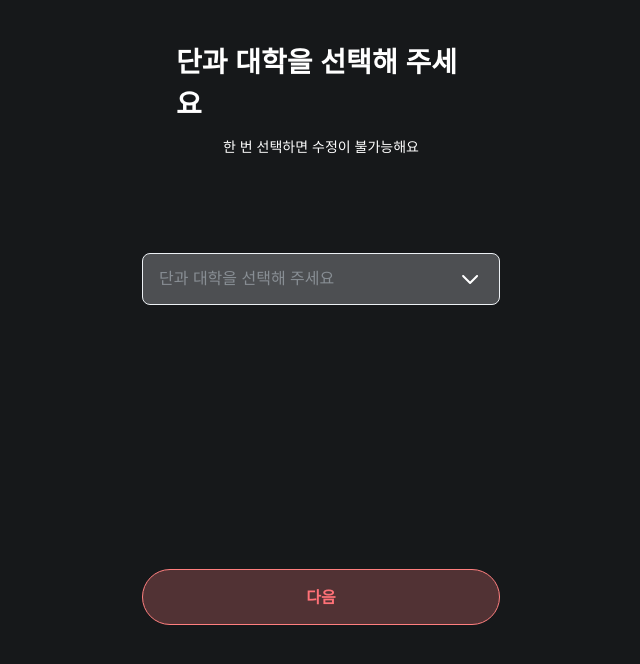
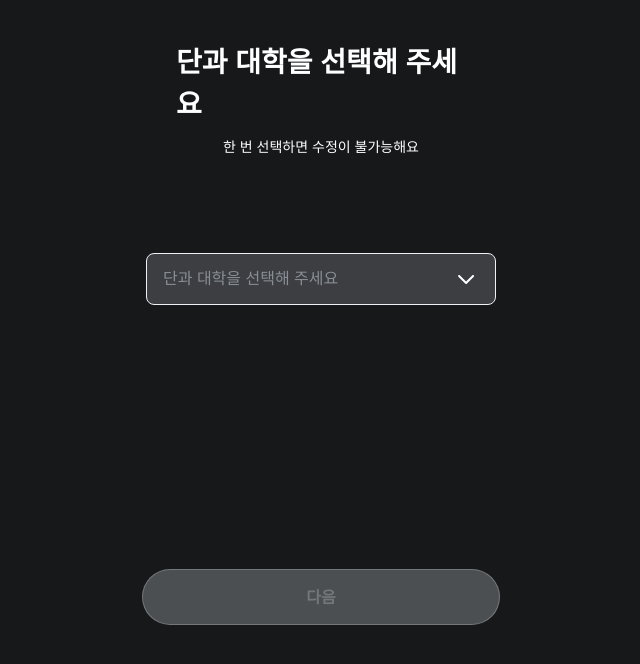
Before and after one commit to ocahs9/nightlab-frontend, a React (Vite) app: page /profile-setup in a window 1280 px wide. Shown: the top 664 px of the page, without its empty margins (319-959 px from the left). Built offline with nearby package versions, Linux system fonts and the light colour scheme; a web font is replaced by a local one.

Commit message:
feat: DropDown 스텝 구현 완

```diff
--- a/package.json
+++ b/package.json
@@ -14,6 +14,7 @@
     "@vitejs/plugin-react": "^4.3.1",
     "axios": "^1.7.2",
     "jotai": "^2.9.1",
+    "prop-types": "^15.8.1",
     "react": "^18.3.1",
     "react-dom": "^18.3.1",
     "react-router-dom": "^6.25.1",
--- a/src/assets/svgs/index.js
+++ b/src/assets/svgs/index.js
@@ -1 +1,2 @@
 export { default as IcArrowBottom } from './icon_arrow_bottom.svg?react';
+export { default as IcArrowBottomRed } from "./icon_arrow_bottom_red.svg?react";
--- a/src/pages/ProfileSetup/ProfileSetup.jsx
+++ b/src/pages/ProfileSetup/ProfileSetup.jsx
@@ -1,25 +1,63 @@
-import { IcArrowBottom } from "@assets/svgs";
 
 import { useState } from "react";
 import * as S from "./ProfileSetup.styled";
+import DropDown from "./components/DropDown/DropDown";
 
 const ProfileSetup = () => {
   const [step, setStep] = useState(0);
+  const [college, setCollege] = useState("");
+
+  const handleNextButton = () => {
+    setStep((prev)=>prev+1);
+    console.log(step);
+  }
+
+
 
   return (
     <S.ProfileSetupWrapper>
       <S.BodyWrapper>
+        {
+          step === 0 &&<>
           <S.TextWrapper>
             <S.Title>단과 대학을 선택해 주세요</S.Title>
             <S.SubTitle>한 번 선택하면 수정이 불가능해요</S.SubTitle>
           </S.TextWrapper>
-        <S.InputWrapper>
-          <S.DropDown $isSelected={false}>단과 대학을 선택해 주세요<IcArrowBottom/></S.DropDown>
-        </S.InputWrapper>
+          <DropDown college={college} setCollege={setCollege}/>
+        </>
+        }
+        {
+          step === 1 &&<>
+          <S.TextWrapper>
+            <S.Title>사용할 닉네임을 입력해 주세요</S.Title>
+            <S.SubTitle>익명으로 부담을 덜어요</S.SubTitle>
+          </S.TextWrapper>
+          <DropDown college={college} setCollege={setCollege}/>
+        </>
+        }
+
+
       </S.BodyWrapper>
-      <S.NextBtn $isFormCompleted={true}>
+      {step === 0 &&
+        <S.NextBtn onClick={ handleNextButton} disabled={college===""} $isFormCompleted={college!==""}>
           다음
         </S.NextBtn>
+      }
+      {step === 1 &&
+        <S.NextBtn onClick={ handleNextButton} disabled={college===""} $isFormCompleted={college!==""}>
+          다음
+        </S.NextBtn>
+      }
+      {step === 2 &&
+        <S.NextBtn onClick={ handleNextButton} disabled={college===""} $isFormCompleted={college!==""}>
+          완료
+        </S.NextBtn>
+      }
+      {step === 3 &&
+        <S.NextBtn onClick={ handleNextButton} disabled={college===""} $isFormCompleted={college!==""}>
+          메인으로
+        </S.NextBtn>
+      }
 
     </S.ProfileSetupWrapper>
   )
--- a/src/pages/ProfileSetup/ProfileSetup.styled.js
+++ b/src/pages/ProfileSetup/ProfileSetup.styled.js
@@ -64,7 +64,6 @@ export const DropDown = styled.div`
 `
 
 export const NextBtn = styled.button`
-
   display: flex;
   width: 358px;
   height: 56px;
--- /dev/null
+++ b/src/pages/ProfileSetup/components/DropDown/DropDown.jsx
@@ -0,0 +1,74 @@
+import { IcArrowBottom, IcArrowBottomRed } from '@assets/svgs/index';
+import PropTypes from 'prop-types';
+import { useEffect, useState } from "react";
+import * as S from "./DropDown.styled";
+
+const DropDown = ({college, setCollege}) => {
+  const [isOpen, setIsOpen] = useState(false);
+  //const [college, setCollege] = useState("");
+  const [isSelected, setIsSelected] = useState(false);
+
+  const handleClickDropDownMenu = () => {
+    setIsOpen((prev)=>!prev);
+  }
+
+  const handleSelectDropDownContent= (content) => {
+    setCollege(content);
+    setIsOpen(false);
+  }
+
+  useEffect(()=>{
+    if(college !==""){
+      setIsSelected(true);
+      console.log(college);
+    }
+  },[college])
+
+  const dropDownContents = [
+    "건축대학",
+    "경영대학",
+    "공과대학",
+    "미술대학",
+    "법과대학",
+    "사회과학대학",
+    "음악대학",
+    "인문대학"
+  ];
+
+  return (
+    <S.DropDownWrapper>
+      <S.DropDownMenu
+        onClick={handleClickDropDownMenu}
+        $isSelected={isSelected}
+        $isOpen={isOpen}
+      >
+        {college ? college : "단과 대학을 선택해 주세요"}
+        {isOpen ? <IcArrowBottomRed/> : <IcArrowBottom/>}
+      </S.DropDownMenu>
+      {
+        isOpen &&
+          <S.DropDownContentWrapper>
+          {dropDownContents.map((content, idx)=>
+            <S.DropDownContent
+              key={`dropDown_${idx}`}
+              onClick={()=>handleSelectDropDownContent(content)}
+              $isSelected={content === college}
+              $height={idx===0 && 44}
+              $isLast ={idx === dropDownContents.length - 1}
+            >
+              {content}
+            </S.DropDownContent>
+          )}
+        </S.DropDownContentWrapper>
+      }
+
+    </S.DropDownWrapper>
+  )
+}
+
+DropDown.propTypes = {
+  college: PropTypes.string.isRequired,
+  setCollege: PropTypes.func.isRequired,
+};
+
+export default DropDown
--- /dev/null
+++ b/src/pages/ProfileSetup/components/DropDown/DropDown.styled.js
@@ -0,0 +1,61 @@
+import styled from "styled-components";
+
+export const DropDownWrapper = styled.div`
+  position: relative;
+  display: flex;
+  padding: 28px 16px 0px 16px;
+  justify-content: center;
+  align-items: center;
+  align-self: stretch;
+
+`
+
+export const DropDownMenu = styled.div`
+  z-index: 2;
+  display: flex;
+  width: 350px;
+  height: 52px;
+  padding: 16px;
+  align-items: center;
+  justify-content: space-between;
+  gap: 10px;
+
+  border-radius: 8px;
+  border: 1px solid ${({ theme, $isOpen }) => $isOpen? theme.colors.Main_Red : theme.colors.Gray_10};
+  background: ${({ theme }) => theme.colors.Gray_80}; //투명하게 하면 뒤에 보임
+  color: ${({ $isSelected, theme }) => $isSelected? theme.colors.White : theme.colors.Gray_50};
+  ${({ theme }) => theme.fonts.Body_1_2};
+`
+
+export const DropDownContentWrapper = styled.div`
+  z-index: 1;
+  position: absolute;
+  top:75px; //그냥 적당히 겹쳐있어야 해서 (DropDownMenu에!)
+  display: flex;
+  width: 350px;
+  flex-direction: column;
+  align-items: flex-start;
+`
+
+export const DropDownContent = styled.button`
+  display: flex;
+  height: 36px;
+  height: ${({ $height }) => $height?  `${$height}px`: "36px" };
+  padding: 4px 16px;
+  align-items: center;
+  gap: 10px;
+  align-self: stretch;
+
+  ${({ theme }) => theme.fonts.Body_2_2};
+
+  background: ${({ theme, $isSelected }) => $isSelected? theme.colors.Main_Red: theme.colors.Gray_90};
+  color: ${({ theme, $isSelected }) => $isSelected? theme.colors.Gray_100 : theme.colors.Gray_50};
+
+  &:hover{
+    background: ${({ theme }) => theme.colors.Main_Red};
+    color: ${({ theme }) => theme.colors.Gray_100 };
+  }
+
+  border-radius : ${({ $isLast }) => $isLast && "0px 0px 12px 12px"};
+
+`
```
Also changed, not shown: src/assets/svgs/icon_arrow_bottom_red.svg (added), src/pages/ProfileSetup/constant.js (added), 1 other file (tests, documents, lock files or other folders). Lines whose indentation alone changed are shown as unchanged.
